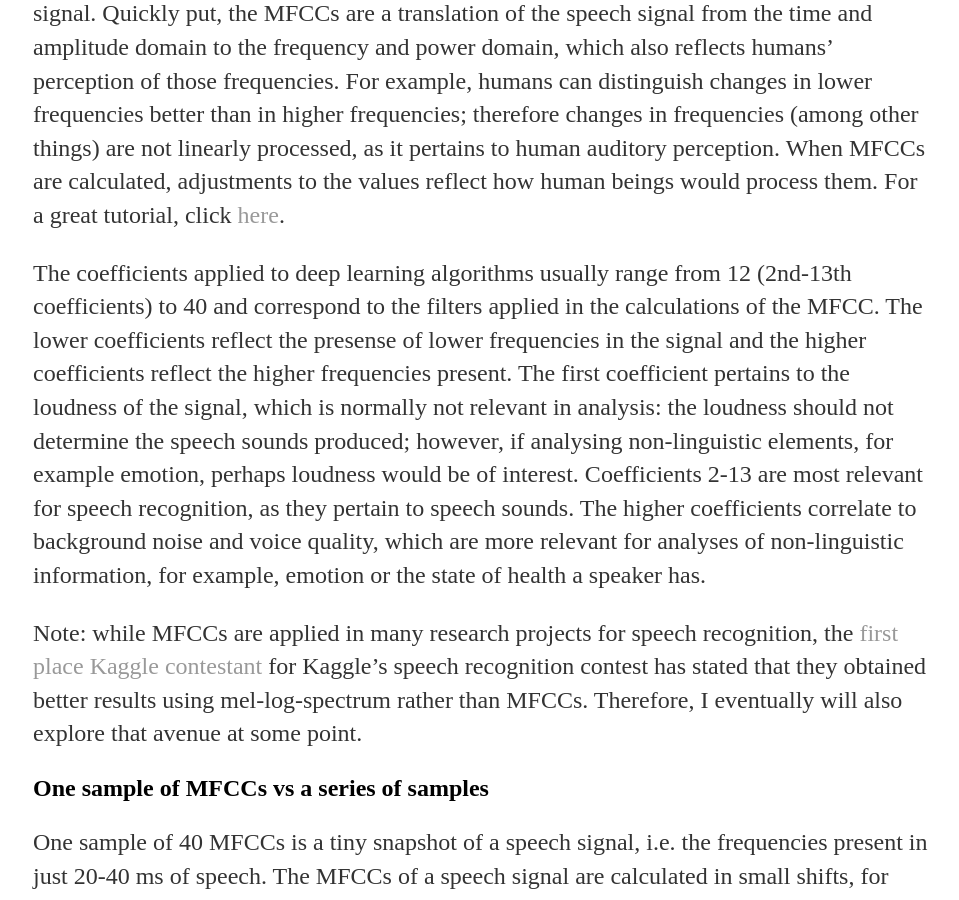
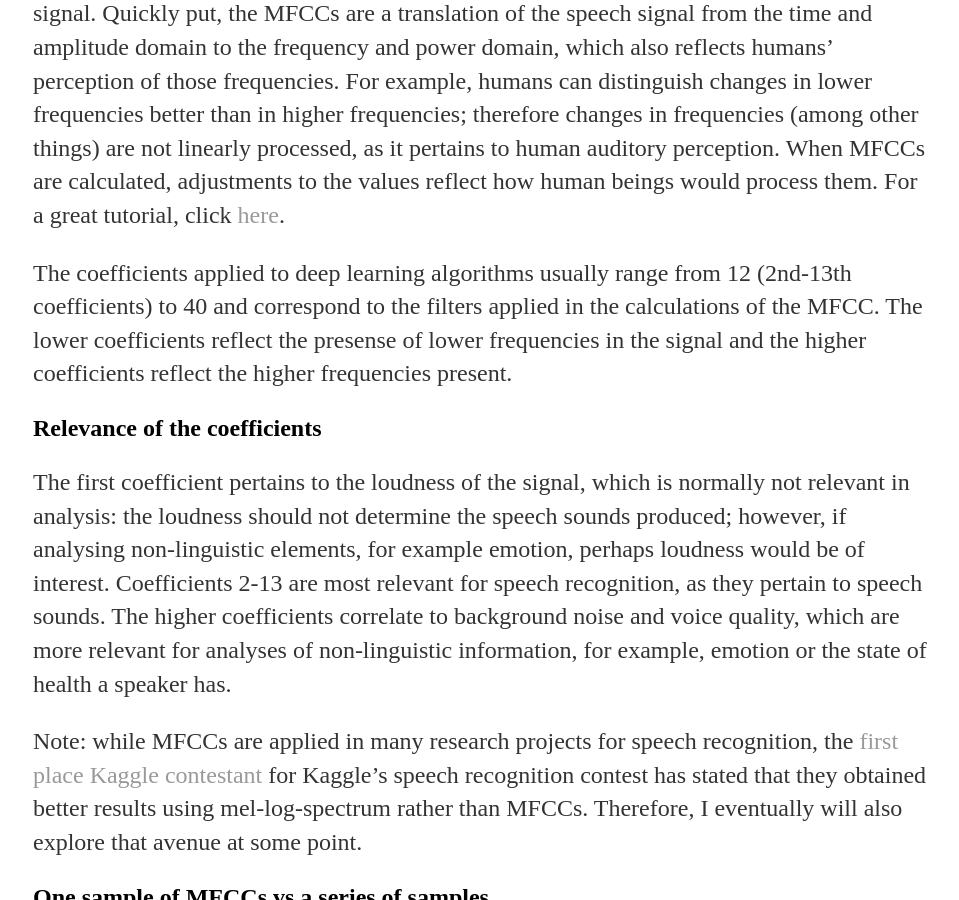
Before and after one commit to a-n-rose/a-n-rose.github.io, a Jekyll site: the page built from _posts/2018-09-09-MFCC-extraction-prep-speech-4-deep-learning.md, in a window 1280 px wide and 900 px high, scrolled down 589 px. Shown: the whole window, without its empty margins (159-1118 px from the left). Built offline with Jekyll 4.4.1, drawn with Linux system fonts in a browser that asks for light colours.

Commit message:
added subsection specific to coefficients

```diff
--- a/_posts/2018-09-09-MFCC-extraction-prep-speech-4-deep-learning.md
+++ b/_posts/2018-09-09-MFCC-extraction-prep-speech-4-deep-learning.md
@@ -10,7 +10,11 @@ Here I will detail what exactly my speech data preparation process is/was and gi
 
 For fields examining the speech signal through the lense of deep learning, Mel Frequency Cepstral Coefficients (MFCC) are widely used as representations of the original speech signal. Quickly put, the MFCCs are a translation of the speech signal from the time and amplitude domain to the frequency and power domain, which also reflects humans' perception of those frequencies. For example, humans can distinguish changes in lower frequencies better than in higher frequencies; therefore changes in frequencies (among other things) are not linearly processed, as it pertains to human auditory perception. When MFCCs are calculated, adjustments to the values reflect how human beings would process them. For a great tutorial, click <a href="http://practicalcryptography.com/miscellaneous/machine-learning/guide-mel-frequency-cepstral-coefficients-mfccs/">here</a>.
 
-The coefficients applied to deep learning algorithms usually range from 12 (2nd-13th coefficients) to 40 and correspond to the filters applied in the calculations of the MFCC. The lower coefficients reflect the presense of lower frequencies in the signal and the higher coefficients reflect the higher frequencies present. The first coefficient pertains to the loudness of the signal, which is normally not relevant in analysis: the loudness should not determine the speech sounds produced; however, if analysing non-linguistic elements, for example emotion, perhaps loudness would be of interest. Coefficients 2-13 are most relevant for speech recognition, as they pertain to speech sounds. The higher coefficients correlate to background noise and voice quality, which are more relevant for analyses of non-linguistic information, for example, emotion or the state of health a speaker has.
+The coefficients applied to deep learning algorithms usually range from 12 (2nd-13th coefficients) to 40 and correspond to the filters applied in the calculations of the MFCC. The lower coefficients reflect the presense of lower frequencies in the signal and the higher coefficients reflect the higher frequencies present.
+
+## Relevance of the coefficients
+
+The first coefficient pertains to the loudness of the signal, which is normally not relevant in analysis: the loudness should not determine the speech sounds produced; however, if analysing non-linguistic elements, for example emotion, perhaps loudness would be of interest. Coefficients 2-13 are most relevant for speech recognition, as they pertain to speech sounds. The higher coefficients correlate to background noise and voice quality, which are more relevant for analyses of non-linguistic information, for example, emotion or the state of health a speaker has.
 
 Note: while MFCCs are applied in many research projects for speech recognition, the <a href="https://www.kaggle.com/c/tensorflow-speech-recognition-challenge/discussion/46945#latest-363147">first place Kaggle contestant</a> for Kaggle's speech recognition contest has stated that they obtained better results using mel-log-spectrum rather than MFCCs. Therefore, I eventually will also explore that avenue at some point.
 
```
